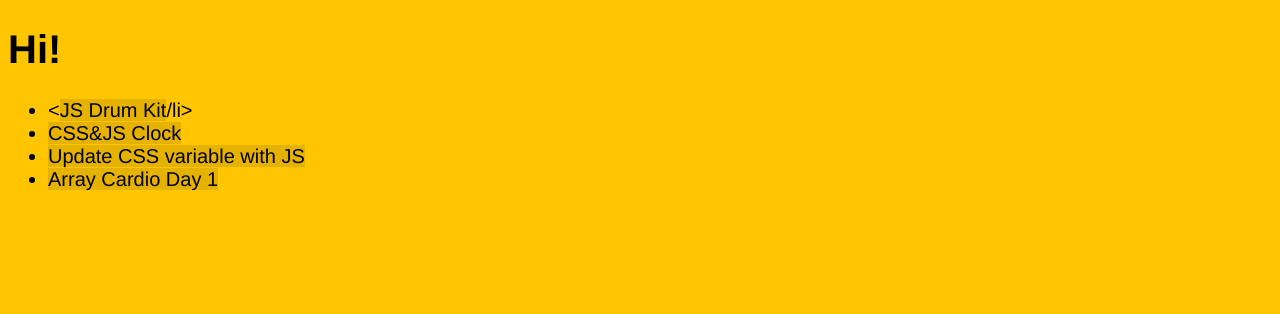
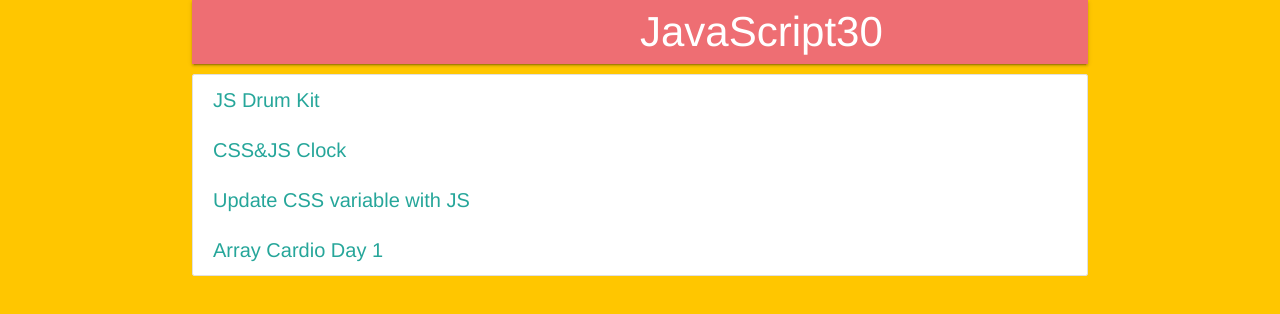
Before and after one commit to kasiawrz/PHP_exercises, a plain HTML site: page index.html in a window 1280 px wide. Drawn offline with nearby package versions, Linux system fonts and the light colour scheme; files that its build step writes are made by us from their sources.

Commit message:
Add materialize

```diff
--- a/index.html
+++ b/index.html
@@ -3,19 +3,27 @@
 <head>
   <meta charset="UTF-8">
   <title>30 days JS challenge</title>
-  <link rel="stylesheet" href="style.css">
+    <!-- Compiled and minified CSS -->
+    <link rel="stylesheet" href="https://cdnjs.cloudflare.com/ajax/libs/materialize/0.100.1/css/materialize.min.css">
+    <link rel="stylesheet" href="style.css">
 </head>
 <body>
+<div class="container">
+    <nav>
+        <div class="nav-wrapper">
+            <ul class="center hide-on-med-and-down">
+                <li class="brand-logo">JavaScript30</li>
+            </ul>
+        </div>
+    </nav>
 
-<h1> Hi! </h1>
-<ul>
-    <li><<a href ="./01 - JavaScript Drum Kit/index.html">JS Drum Kit</a>/li>
-    <li><a href ="./02 - JS and CSS Clock/index.html">CSS&JS Clock</a></li>
-    <li><a href ="./03 - CSS Variables/index.html">Update CSS variable with JS</a></li>
-    <li><a href ="./04 - Array Cardio Day 1/index.html">Array Cardio Day 1</a></li>
-</ul>
-
-
+    <ul class="collection">
+        <li><a class="collection-item" href ="./01 - JavaScript Drum Kit/index.html">JS Drum Kit</a></li>
+        <li><a class="collection-item" href ="./02 - JS and CSS Clock/index.html">CSS&JS Clock</a></li>
+        <li><a class="collection-item" href ="./03 - CSS Variables/index.html">Update CSS variable with JS</a></li>
+        <li><a class="collection-item" href ="./04 - Array Cardio Day 1/index.html">Array Cardio Day 1</a></li>
+    </ul>
+</div>
 
 </body>
 </html>
```
